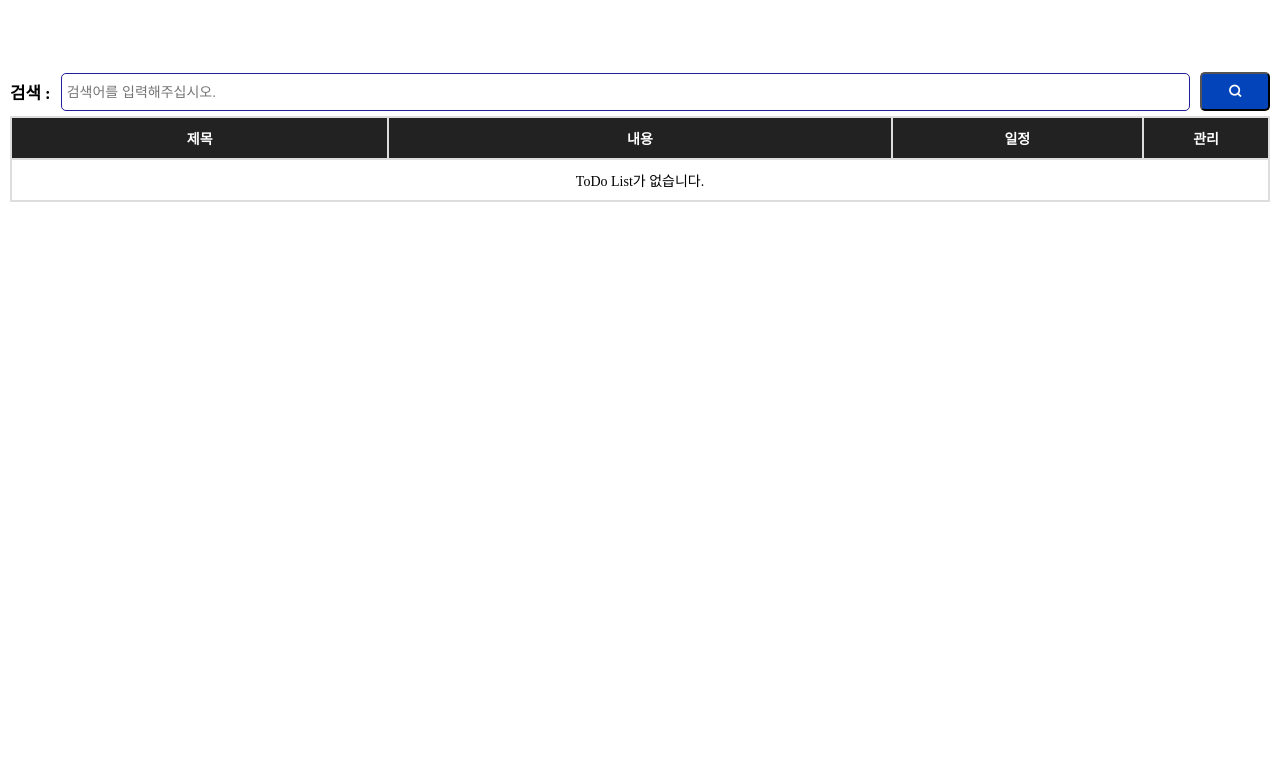
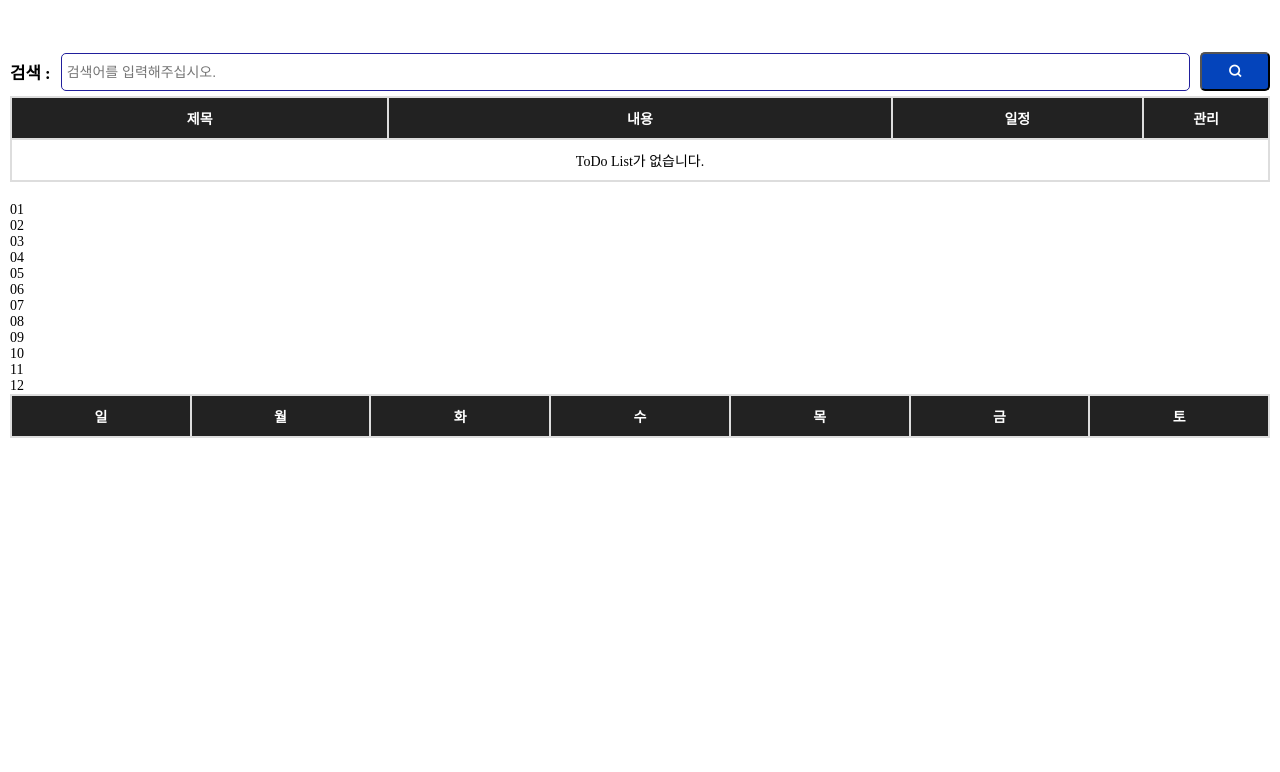
Before and after one commit to NamYounDong/todolist, a plain HTML site: page index.html in a window 1280 px wide. Shown: the part 48-820 px from the top of the page. Drawn offline with nearby package versions, Linux system fonts and the light colour scheme.

Commit message:
modify_directory

```diff
--- /dev/null
+++ b/css/calendar.css
@@ -0,0 +1,3 @@
+.date_wrap {
+
+}
--- a/style.css
+++ b/css/style.css
@@ -5,13 +5,19 @@
     padding:0;
     box-sizing: border-box;
     font-size: 14px;
-    /* pointer-events: none;
+    pointer-events: none;
     -ms-user-select: none;
     -moz-user-select: -moz-none;
     -khtml-user-select: none;
     -webkit-user-select: none;
-    user-select: none; */
+    user-select: none;
 }
+
+ol, ul {
+    list-style: none;
+}
+
+
 
 label {
     white-space: nowrap;
@@ -45,7 +51,7 @@ textarea {
 }
 
 button {
-    padding:10px 20px;
+    padding: 10px 15px;
     border-radius: 5px;
     background: #0444bb;
     font-weight: bold;
@@ -63,13 +69,14 @@ body {
 
 header {
     position:relative;
-    margin:10px auto;
+    margin:auto;
     width:100%;
     height:50px;
     max-width: 1280px;
 }
 
 header h1 {
+    padding-top:10px;
     text-align: center;
     font-size:20px;
 }
@@ -122,7 +129,7 @@ button.modify {
 }
 
 .submit_wrap.active{
-    padding:5px;
+    padding:10px 15px;
     max-height: 500px;
 }
 
@@ -142,7 +149,7 @@ button.modify {
     width:100%;
     max-width : 1280px;
     margin:0 auto;
-    height:calc(100vh - 50px);
+    /* height:calc(100vh - 50px); */
     overflow-y:auto;
     padding:10px;
 }
@@ -208,7 +215,7 @@ span.search_trgt_txt {
 .todo_form_btns{
     position:absolute;
     right: 5%;
-    top:0;
+    top:10px;
 }
 
 .todo_form_btns > button {
--- a/index.html
+++ b/index.html
@@ -5,10 +5,14 @@
     <meta name="viewport" content="width=device-width, initial-scale=1.0">
     <title>Todo List</title>
 
-    <link rel="stylesheet" href="style.css">
+    <link rel="stylesheet" href="/css/style.css">
+    <link rel="stylesheet" href="/css/calendar.css">
+
     <link rel="stylesheet" href="https://cdnjs.cloudflare.com/ajax/libs/remixicon/4.6.0/remixicon.min.css" integrity="sha512-XcIsjKMcuVe0Ucj/xgIXQnytNwBttJbNjltBV18IOnru2lDPe9KRRyvCXw6Y5H415vbBLRm8+q6fmLUU7DfO6Q==" crossorigin="anonymous" referrerpolicy="no-referrer" />
-    <script src="app.js"></script>
-    <script src="cmmn.js"></script>
+
+    <script src="/js/app.js"></script>
+    <script src="/js/cmmn.js"></script>
+    <script src="/js/calendar.js"></script>
 </head>
 <body>
     <header>
@@ -75,5 +79,45 @@
         </div>
 
     </section>
+
+
+    <section class="main_wrap">
+        <div class="date_wrap">
+            <div id="yearWrap" class="year_wrap"></div>
+
+            <div id="monthWrap" class="month_wrap">
+                <ul id="monthWrap" class="month_wrap">
+                    <li>01</li>
+                    <li>02</li>
+                    <li>03</li>
+                    <li>04</li>
+                    <li>05</li>
+                    <li>06</li>
+                    <li>07</li>
+                    <li>08</li>
+                    <li>09</li>
+                    <li>10</li>
+                    <li>11</li>
+                    <li>12</li>
+                </ul>
+            </div>
+
+        </div>
+        <table class="calendar_table">
+            <thead>
+                <tr>
+                    <th>일</th>
+                    <th>월</th>
+                    <th>화</th>
+                    <th>수</th>
+                    <th>목</th>
+                    <th>금</th>
+                    <th>토</th>
+                </tr>
+            </thead>
+            <tbody></tbody>
+        </table>
+    </section>
+
 </body>
 </html>
--- /dev/null
+++ b/js/calendar.js
@@ -0,0 +1,3 @@
+const createCalendar () => {
+
+}
```
Also changed, not shown: js/app.js (renamed from app.js), js/cmmn.js (renamed from cmmn.js).
